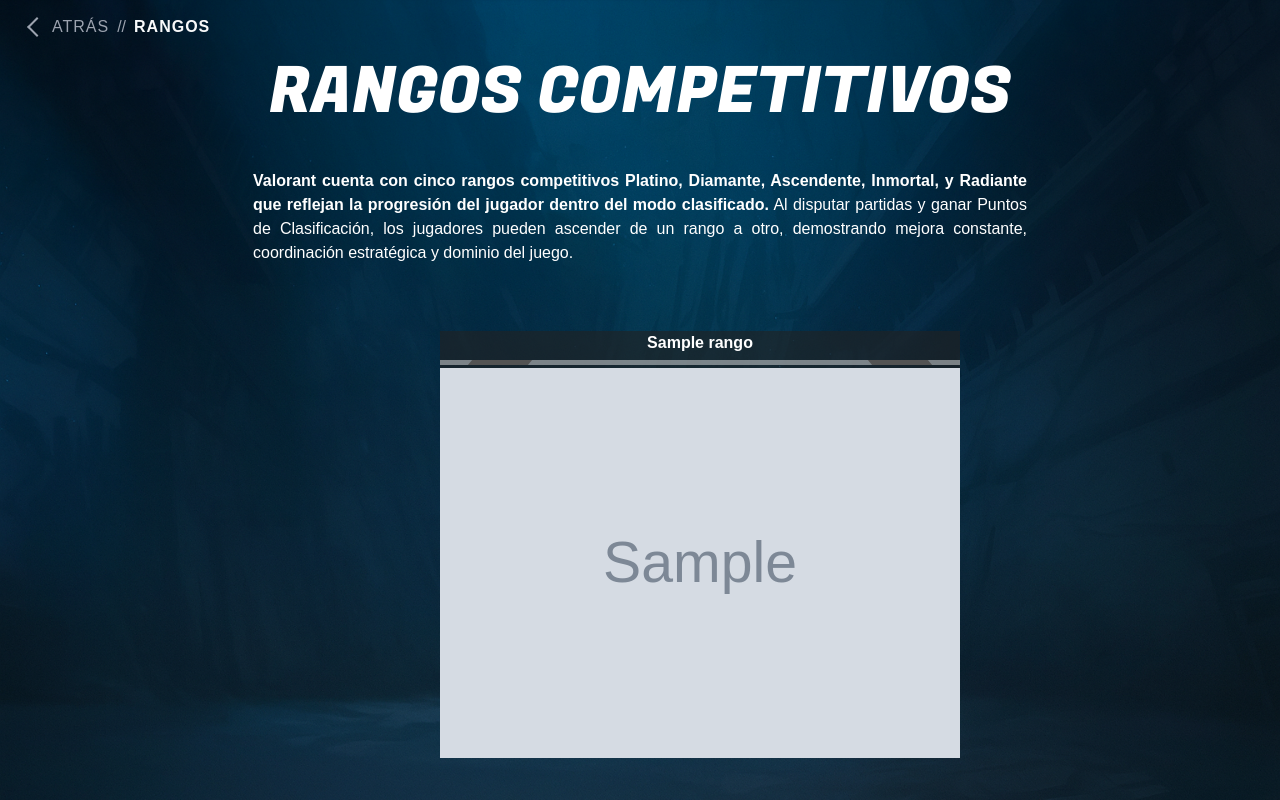
After one commit to joseluis365/Proyecto-Valorant, a PHP site: page /model/admin/rangos.php in a window 1280 px wide. The commit adds this page. Run offline with PHP 8.4, Linux system fonts and the light colour scheme; tables that the repository leaves empty hold one stand-in row (values such as "Sample post"); grey boxes marked "Sample" are stand-in pictures.

Commit message:
Agrego apartado de arsenal y rangos

```diff
--- a/controller/css/style2.css
+++ b/controller/css/style2.css
@@ -114,7 +114,7 @@
   position: relative;
   padding: 40px;
   background-color: #9ca3af22;
-  width: 250px;
+  width: 280px;
   height: 150px;
   border: 3px solid #ccc3;
 }
@@ -140,11 +140,9 @@
 }
 .container-arma:hover {
   border: 4px solid #d6374c;
+  overflow: hidden;
   background: linear-gradient(to bottom, #9ca3af22, #d6374c55);
 
-}
-.container-arma:hover .img {
-  transform: scale(1.15);
 }
 .img {
   width: 100%;
@@ -155,23 +153,82 @@
   flex-direction: column;
   gap: 25px;
 }
-.info-card {
+.card-overlay {
   position: absolute;
-  top: 50%;
-  left: 100%;
-  width: 220px;
-  background: rgba(255, 255, 255, 0.3);
-  color: white;
-  padding: 1rem;
-  border-radius: 8px;
+  inset: 0;
+  background: rgba(0, 0, 0, 0.8);
+  color: #fff;
   opacity: 0;
-  pointer-events: none;
-  transform: translateY(-50%) translateX(10px);
-  transition: opacity 0.3s ease, transform 0.3s ease;
-  z-index: 10;
+  display: flex;
+  flex-direction: column;
+  justify-content: center !important;
+  align-items: center;
+  padding: 1.2rem;
+  text-align: center;
+  transition: opacity 0.4s ease, transform 0.4s ease;
+  transform: translateY(20%);
 }
-.container-arma:hover .info-card, .info-card:hover {
+.card-overlay h5 {
+  font-weight: 700;
+  margin-bottom: 0.5rem;
+}
+.card-overlay p {
+  font-size: 0.9rem;
+  margin-bottom: 1rem;
+  line-height: 1.3;
+}
+.container-arma:hover .card-overlay {
   opacity: 1;
-  pointer-events: all;
-  transform: translateY(-50%) translateX(0);
+  transform: translateY(0);
 }
+.container-arma:hover .img {
+  transform: scale(1.08);
+}
+.rangos-container {
+  display: flex;
+  width: 100%;
+  justify-content:center;
+  align-items: center;
+  gap: 100px;
+  flex-wrap: wrap;
+  margin-top: 30px;
+}
+.sub-container {
+  position: relative;
+  text-align: center !important;
+  width: 100%;
+  border-bottom: 5px solid #eee7;
+  background-color: #2229
+}
+.image-container {
+  padding-top: 3px;
+  background-color: #2229;
+}
+.sub-container::before {
+  content: "";
+  position: absolute;
+  bottom: -5px;
+  left: 30px;
+  width: 60px;
+  height: 5px;
+  background-color: rgb(83, 83, 83);
+  transform: skewX(-40deg);
+}
+.sub-container::after {
+  content: "";
+  position: absolute;
+  bottom: -5px;
+  right: 30px;
+  width: 60px;
+  height: 5px;
+  background-color: rgba(83, 83, 83);
+  transform: skewX(40deg);
+}
+.text-container {
+  display: flex;
+  text-align: justify;
+  width: 70%;
+  margin: auto;
+  margin-top: 30px;
+  margin-bottom: 20px;
+}
--- a/database/connection.php
+++ b/database/connection.php
@@ -5,7 +5,7 @@
         private $username = "root";
         private $password = "";
         private $charset = "utf8";
-        private $port = "33065";
+        private $port = "3307";
         function conectar()
         {
             try{
--- /dev/null
+++ b/model/admin/rangos.php
@@ -0,0 +1,102 @@
+<?php
+session_start();
+require_once("../../database/connection.php");
+$db = new database;
+$con = $db->conectar();
+
+$sql = $con->prepare("SELECT * FROM rango ORDER BY id_rango ASC");
+$sql->execute();
+$rangos = $sql->fetchAll(PDO::FETCH_ASSOC);
+
+?>
+<!DOCTYPE html>
+<html lang="es">
+<head>
+    <meta charset="UTF-8">
+    <meta name="viewport" content="width=device-width, initial-scale=1.0">
+    <title>Rangos | Valorant</title>
+    <link rel="shortcut icon" href="../../controller/multimedia/img/icono_valorant.png" type="image/x-icon">
+    <link href="https://cdn.jsdelivr.net/npm/bootstrap@5.3.3/dist/css/bootstrap.min.css" rel="stylesheet">
+    <link rel="preconnect" href="https://fonts.googleapis.com">
+    <link rel="preconnect" href="https://fonts.gstatic.com" crossorigin>
+    <link href="https://fonts.googleapis.com/css2?family=Fugaz+One&display=swap" rel="stylesheet">
+    <link rel="stylesheet" href="../../controller/css/style2.css">
+</head>
+<body>
+    <div class="top-bar">
+    <a href="lobby.html" class="back-link">
+        <div class="back-icon"></div>
+        <span class="text-muted">ATRÁS</span>
+    </a>
+    <span class="divider">//</span>
+    <span class="text-light">RANGOS</span>
+    </div>
+    <div class="container text-center">
+    <div class="row d-flex justify-content-">
+        <div class="title-container d-flex justify-content-center align-items-start flex">
+        <h1 class="title" style="font-size: 4rem;">RANGOS COMPETITIVOS</h1>
+
+    </div>
+    <div class="text-container">
+    <p><span class="fw-bold">Valorant cuenta con cinco rangos competitivos Platino, Diamante, Ascendente, Inmortal, y Radiante que reflejan la progresión del jugador dentro del modo clasificado.</span> Al disputar partidas y ganar Puntos de Clasificación, los jugadores pueden ascender de un rango a otro, demostrando mejora constante, coordinación estratégica y dominio del juego.</p>
+    </div>
+
+    </div>
+    </div>
+    <div class="col-12 rangos-container mx-auto">
+        <?php  foreach ($rangos as $rango): ?>
+            <?php
+        $width = '100%';
+        switch ($rango['id_rango']) {
+            case 1:
+                $width = '130%';
+                break;
+            case 2:
+                $width = '130%';
+                break;
+            case 3:
+                $width = '140%';
+                break;
+            case 4:
+                $width = '130%';
+                break;
+            case 5:
+                $width = '100%';
+                break;
+        }
+        ?>
+        <div class="d-flex flex-column align-items-start">
+            <div class="text-align-center sub-container" style="width: <?= $width ?>;">
+                <p class="fw-bold" style="margin-bottom: 5px;"><?= htmlspecialchars($rango['nombre_rango']) ?></p>
+            </div>
+            <div class="image-container" style="width: <?= $width ?>;">
+                <img src="../../controller/multimedia/rangos/<?= htmlspecialchars($rango['icono']) ?>"
+                alt="Rango <?= htmlspecialchars($rango['nombre_rango']) ?> en Valorant"
+                style="width: 100%;">
+            </div>
+        </div>
+        <?php endforeach; ?>
+
+        <!-- <div class="d-flex flex-column align-items-center">
+            <div class="text-align-center sub-container">
+                <p style="margin-bottom: 5px;">Platino</p>
+            </div>
+            <div class="image-container">
+                <img src="../../controller/multimedia/rangos/platino.png" alt="Rango Platino en Valorant">
+            </div>
+        </div> -->
+        <!-- <div>
+            <img src="../../controller/multimedia/rangos/diamante.png" alt="Rango Diamante en Valorant">
+        </div>
+        <div>
+            <img src="../../controller/multimedia/rangos/ascendente.png" alt="Rango Ascendente en Valorant" width="130">
+        </div>
+        <div>
+            <img src="../../controller/multimedia/rangos/Inmortal.png" alt="Rango Inmortal en Valorant" width="150">
+        </div>
+        <div>
+            <img src="../../controller/multimedia/rangos/radiante.png" alt="Rango Radiante en Valorant">
+        </div> -->
+    </div>
+</body>
+</html>
```
Also changed, not shown: controller/css/style.css (+9 -9 lines), model/admin/armas.html (deleted, +0 -92 lines), model/admin/armas.php (added, +103 -0 lines), model/admin/lobby.html (+4 -3 lines), model/admin/rangos.html (deleted, +0 -32 lines), controller/multimedia/rangos/Inmortal.png, controller/multimedia/rangos/ascendente.png (renamed from controller/multimedia/rangos/Ascendente .png), controller/multimedia/rangos/diamante.png.
